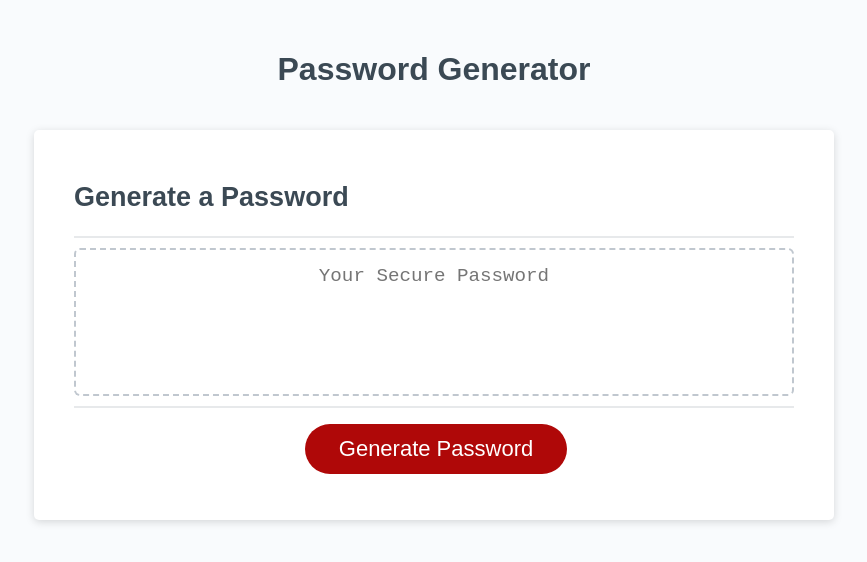
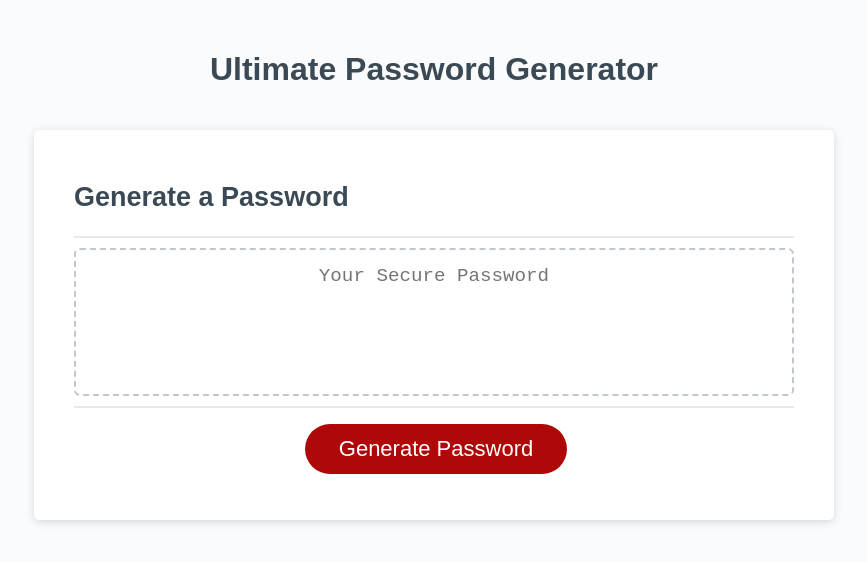
Before and after one commit to Matt-Jones-Developer/ultimate_password_generator, a plain HTML site: page index.html in a window 1280 px wide. Shown: the whole page, without its empty margins (206-1073 px from the left). Drawn offline with Linux system fonts and the light colour scheme.

```diff
--- a/index.html
+++ b/index.html
@@ -4,13 +4,14 @@
     <meta charset="UTF-8">
     <meta http-equiv="X-UA-Compatible" content="IE=edge">
     <meta name="viewport" content="width=device-width, initial-scale=1.0">
-    <title>Password Generator</title>
+    <link rel="icon" href="./assets/img/keyng-icon_sml.png" type="image/icon type">
+    <title>Pro Password Generator</title>
     <link rel="stylesheet" href="./assets/css/style.css">
 </head>
     <body>
         <div class="wrapper">
             <header>
-            <h1>Password Generator</h1>
+            <h1>Ultimate Password Generator</h1>
             </header>
             <div class="card">
             <div class="card-header">
```
Also changed, not shown: assets/scripts/main.js (+7 -0 lines), assets/img/cryptographic-key_large.png (added), assets/img/cryptographic-keys.png (added), assets/img/keyng-icon_sml.png (added), assets/img/password_entry_amid_binary_code.png (added), assets/img/readme_header.png (added), 2 other files.
